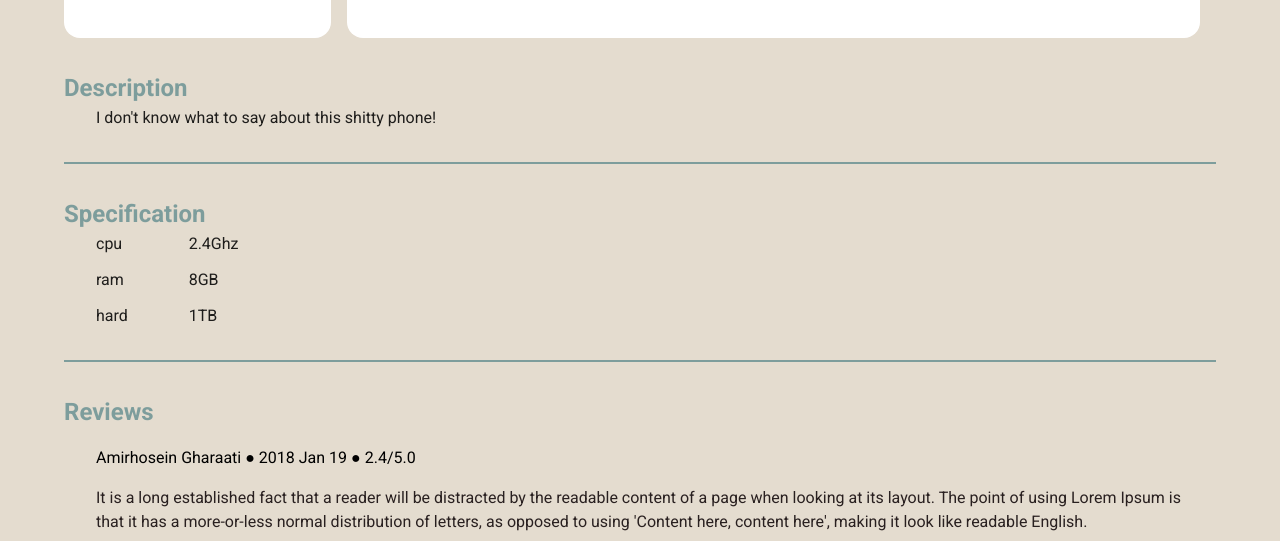
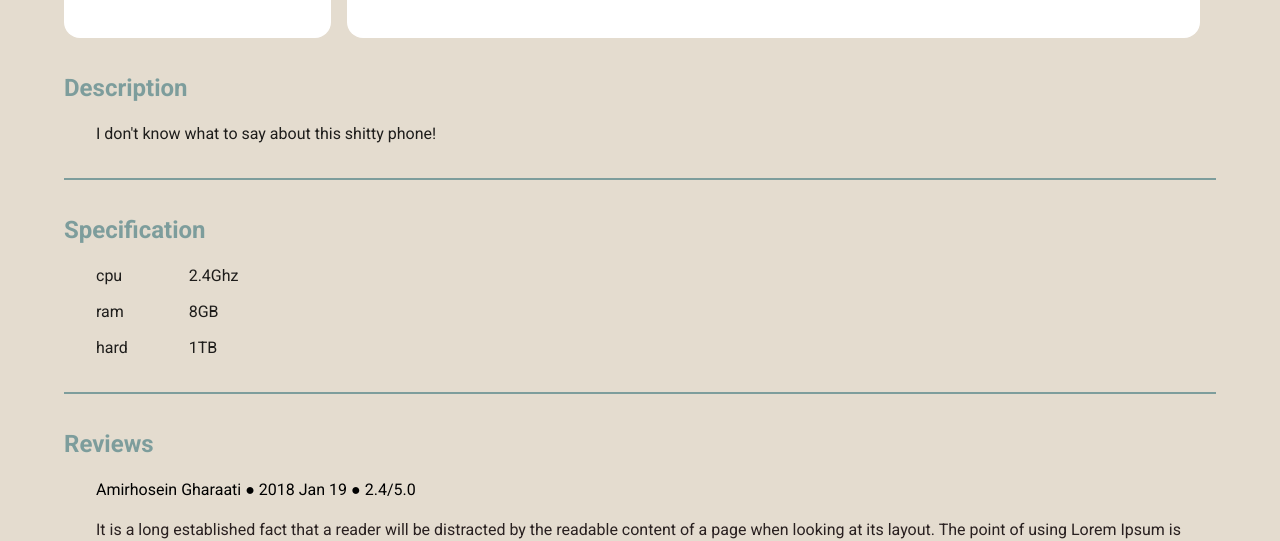
Before and after one commit to AmirHosein-Gharaati/marketplace-frontend, a Nuxt app: page /products/1 in a window 1280 px wide. Shown: the part 378-919 px from the top of the page. Built offline with nearby package versions, Linux system fonts and the light colour scheme.

Commit message:
fix paddings for product detail

```diff
--- a/components/Review.vue
+++ b/components/Review.vue
@@ -1,5 +1,5 @@
 <template>
-  <div class="review px-8 py-4">
+  <div class="review px-8">
     <div class="review__info">
       <span>{{ review.name }}</span> ● <span>{{ review.date }}</span> ●
       <span>{{ review.rating }}/5.0</span>
--- a/pages/products/_id.vue
+++ b/pages/products/_id.vue
@@ -22,13 +22,13 @@
       </div>
 
       <div class="product-detail__description">
-        <h2 class="txt">Description</h2>
+        <h2 class="txt pb-4">Description</h2>
         <p class="px-8">{{ product.description }}</p>
         <div class="line"></div>
       </div>
 
       <div class="product-detail__specification">
-        <h2 class="txt">Specification</h2>
+        <h2 class="txt pb-4">Specification</h2>
         <div
           class="px-8"
           v-for="key in Object.keys(product.specification)"
@@ -43,7 +43,7 @@
       </div>
 
       <div class="product-detail__reviews">
-        <h2 class="txt">Reviews</h2>
+        <h2 class="txt pb-4">Reviews</h2>
         <div class="product-detail__reviews__list">
           <Review :id="2" />
           <Review :id="3" />
```
